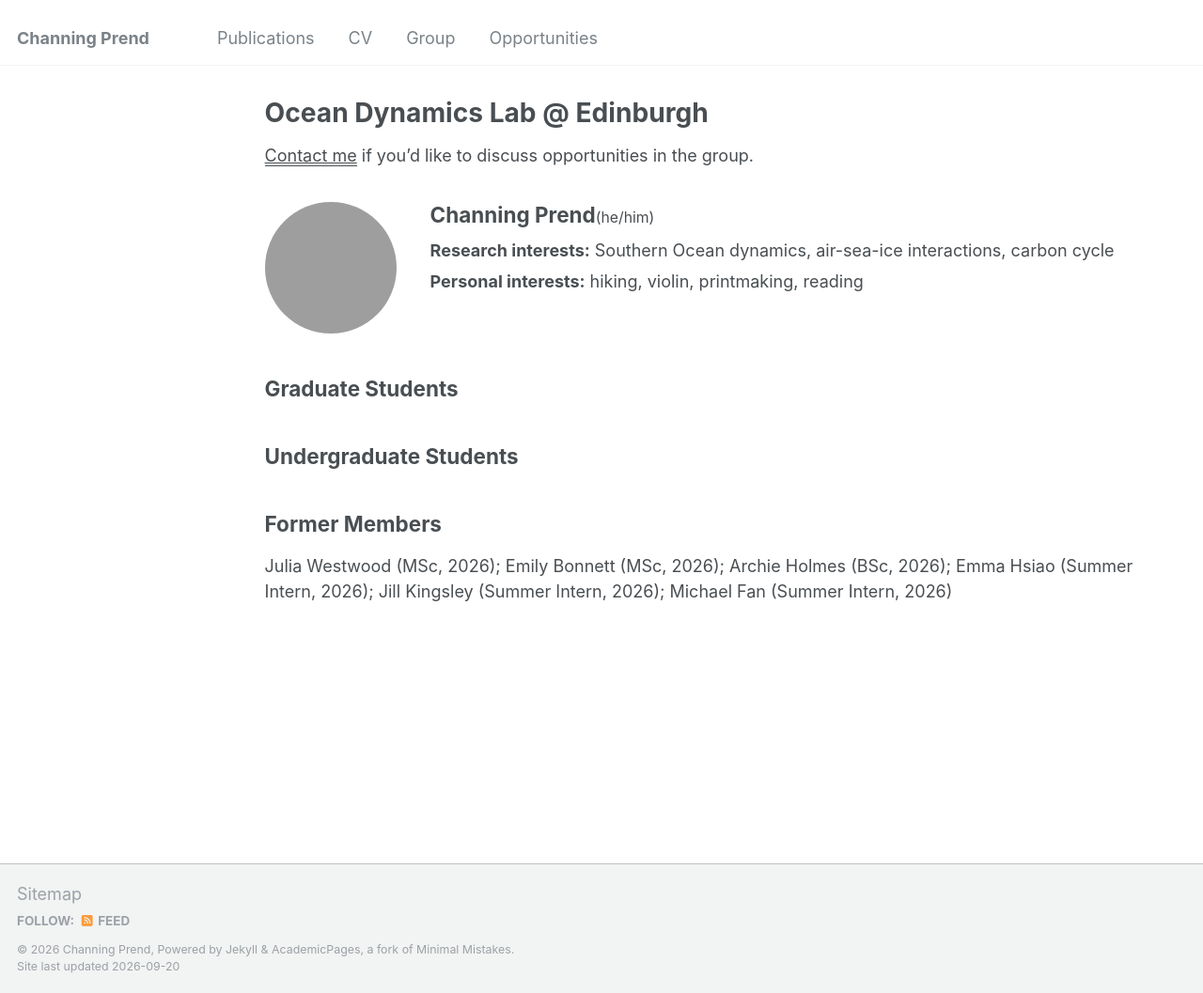
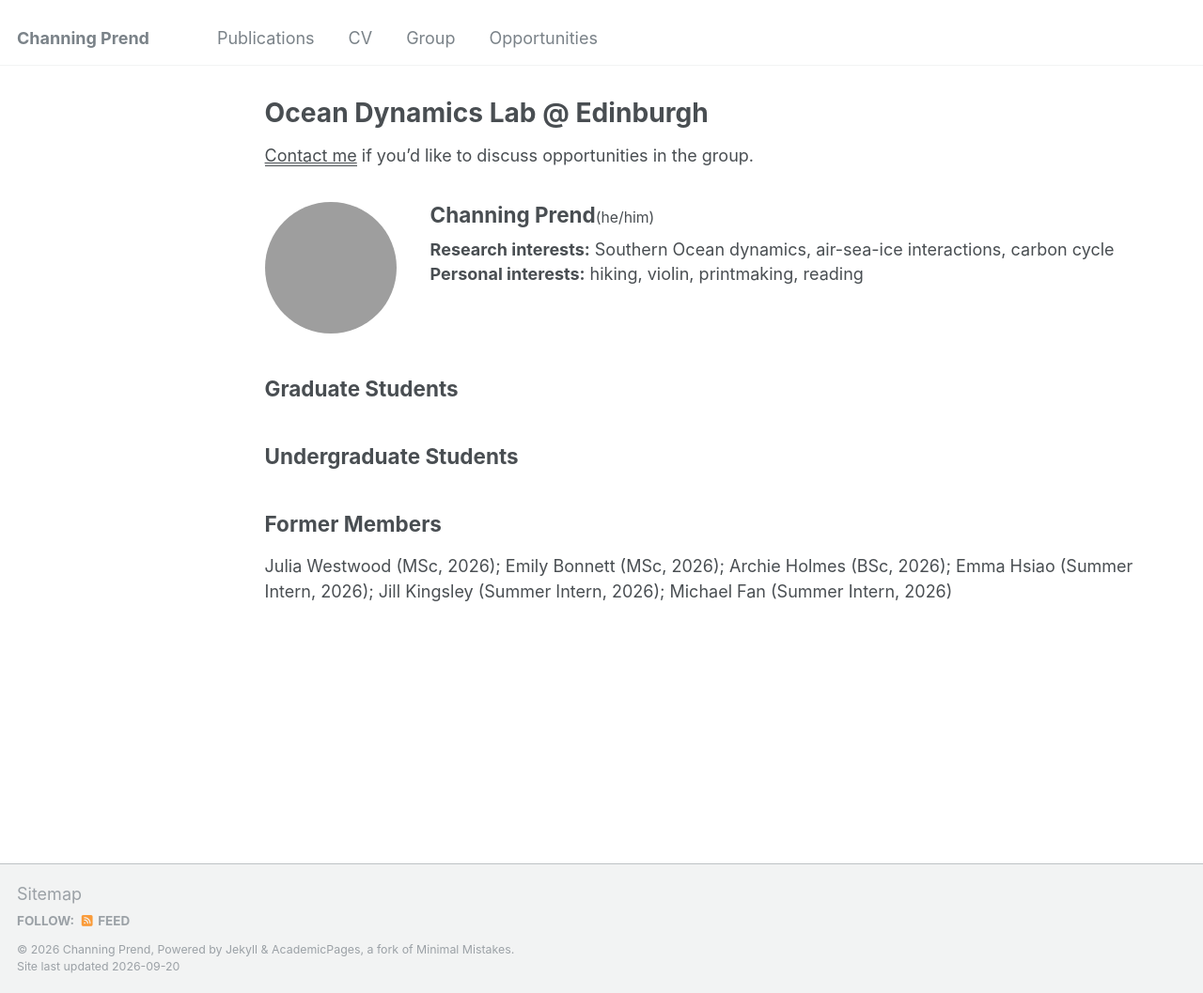
Before and after one commit to cprend/cprend.github.io, a Jekyll site: the page built from _pages/group.md, in a window 1280 px wide and 1057 px high. Shown: the whole window at 94% size. Built offline with Jekyll 4.4.1, drawn with Linux system fonts in a browser that asks for light colours; grey boxes are pictures that could not be loaded.

Commit message:
Update _custom.scss

```diff
--- a/_sass/_custom.scss
+++ b/_sass/_custom.scss
@@ -39,8 +39,8 @@
 }
 
 .group-pi-info p {
-  margin-top: 0;
-  margin-bottom: 0.3em;
+  margin: 0 !important;
+  line-height: 1.4;
 }
 
 
```
